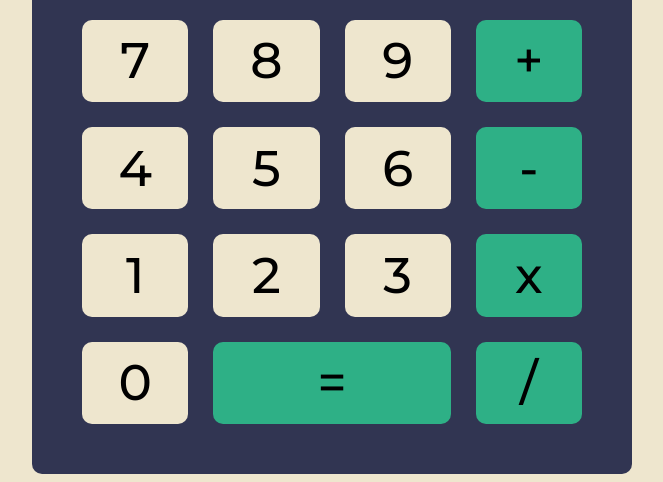
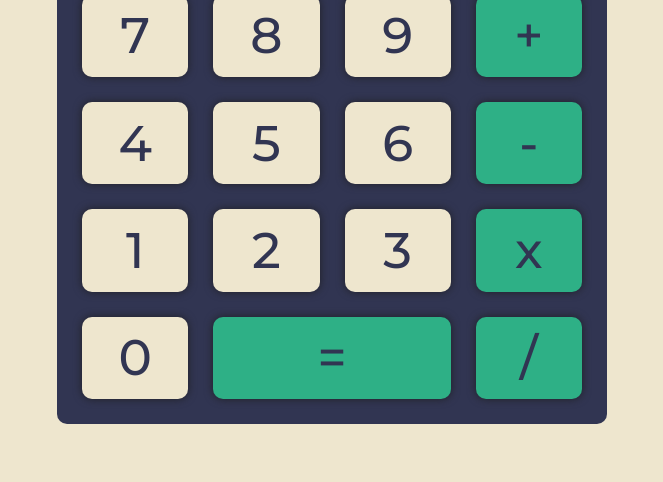
Before and after one commit to deliags/Calculator, a plain HTML site: page index.html in a window 1280 px wide. Shown: the part 374-856 px from the top of the page, without its empty margins (308-971 px from the left). After the commit the page ends 806 px from the top, so only its background shows below. Drawn offline with Linux system fonts and the light colour scheme.

Commit message:
added drop shadow, changed font color, reduced padding

```diff
--- a/style.css
+++ b/style.css
@@ -16,7 +16,7 @@ body{
 #container{
   background-color: rgb(49, 53, 82);
   margin-top: 5vh;
-  padding: 50px;
+  padding: 25px;
   height: 700px;
   width: 500px;
 }
@@ -28,6 +28,7 @@ body{
   height: 700px;
   grid-template-columns: repeat(4, 1fr);
   text-align: center;
+  filter: drop-shadow(0 0 4px #202025);
 }
 
 .display{
@@ -42,6 +43,7 @@ body{
   flex-direction: column;
   justify-content: flex-end;
   align-items: flex-end;
+
 }
 
 .display-text{
@@ -57,6 +59,7 @@ body{
   display: flex;
   justify-content: center;
   align-items: center;
+  color: rgb(49, 53, 82);
 }
 
 .number{
@@ -64,6 +67,7 @@ body{
   display: flex;
   justify-content: center;
   align-items: center;
+  color: rgb(49, 53, 82);
 }
 
 .control{
```
